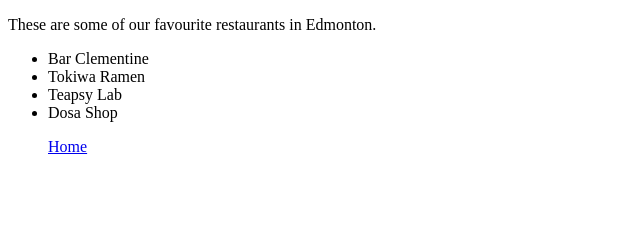
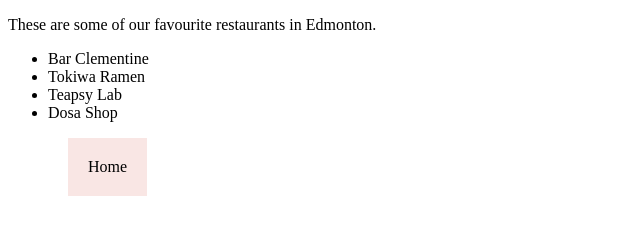
Before and after one commit to ElinVi/elinvi.github.io, a plain HTML site: page list.html in a window 1280 px wide. Shown: the whole page, without its empty margins (0-640 px from the left). Drawn offline with Linux system fonts and the light colour scheme.

Commit message:
Update list.html

```diff
--- a/list.html
+++ b/list.html
@@ -14,7 +14,7 @@
 <li>Dosa Shop</li>
 </ul>
   <ul class="nav">
-    <a href="index.html">Home</a>
+    <li><a href="index.html">Home</a></li>
   </ul>
 </body>
 </html>
```
